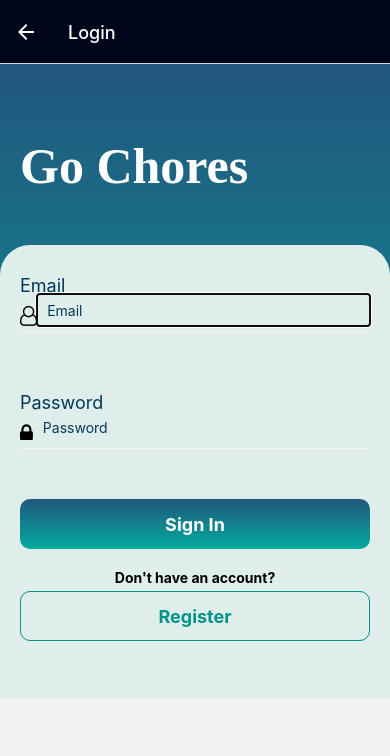
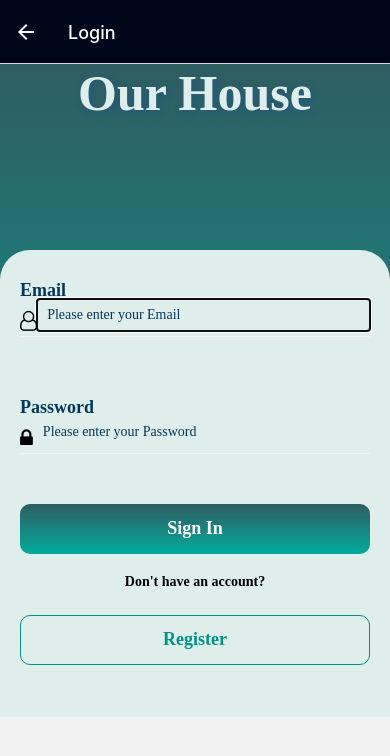
Before and after one commit to musaissa15/Project-split, a React Native app: screen /Login in a window 390 px wide. Shown: the top 756 px of the page. Built offline with nearby package versions, Linux system fonts and the light colour scheme; no server answers.

Commit message:
merge changes

```diff
--- /dev/null
+++ b/src/components/AddPointsModal.jsx
@@ -0,0 +1,83 @@
+import React, { useState } from "react";
+import { Alert, Modal, StyleSheet, Text, Pressable, View } from "react-native";
+
+const AddPointsModal = ({
+  setPointsModalVisible,
+  pointsModalVisible,
+  chore,
+  checked,
+}) => {
+  return (
+    <View style={styles.centeredView}>
+      <Modal
+        animationType="slide"
+        transparent={true}
+        visible={pointsModalVisible}
+        onRequestClose={() => {
+          Alert.alert("Modal has been closed.");
+          setPointsModalVisible(!pointsModalVisible);
+        }}
+      >
+        <View style={styles.centered}>
+          <View style={styles.modalView}>
+            <Text style={styles.modalTitle}>
+              You've just earnt {chore.difficulty * 4} points!
+            </Text>
+            <Pressable
+              style={[styles.button, styles.buttonClose]}
+              onPress={() => setPointsModalVisible(!pointsModalVisible)}
+            >
+              <Text style={styles.textStyle}>Hide</Text>
+            </Pressable>
+          </View>
+        </View>
+      </Modal>
+    </View>
+  );
+};
+
+export default AddPointsModal;
+
+const styles = StyleSheet.create({
+  centered: {
+    flex: 2,
+    justifyContent: "center",
+    alignItems: "center",
+    marginTop: 22,
+  },
+  modalView: {
+    margin: 20,
+    backgroundColor: "white",
+    borderRadius: 20,
+    padding: 35,
+    alignItems: "center",
+    shadowColor: "#000",
+    shadowOffset: {
+      width: 0,
+      height: 2,
+    },
+    shadowOpacity: 0.25,
+    shadowRadius: 4,
+    elevation: 5,
+  },
+  button: {
+    borderRadius: 20,
+    padding: 10,
+    marginHorizontal: 5,
+    elevation: 2,
+    width: 64,
+  },
+  buttonClose: {
+    backgroundColor: "#2F5D62",
+  },
+  textStyle: {
+    color: "white",
+    fontWeight: "bold",
+    textAlign: "center",
+  },
+  modalTitle: {
+    fontWeight: "bold",
+    fontSize: 16,
+    padding: 16,
+  },
+});
--- a/src/components/Modal.jsx
+++ b/src/components/Modal.jsx
@@ -41,12 +41,12 @@ const ChoreModal = ({
           setModalVisible(!modalVisible);
         }}
       >
-        <View style={styles.centeredView}>
+        <View style={styles.centered}>
           <View style={styles.modalView}>
             <Text style={styles.modalTitle}>{chore.chore_name}</Text>
             <Text style={styles.modalText}>{chore.description}</Text>
-            <Text style={styles.modalText}>{dueDate}</Text>
-            <Text style={styles.modalText}>{chore.difficulty} points</Text>
+            <Text style={styles.modalText}>Assigned to {chore.user_assigned} points</Text>
+            <Text style={styles.modalText}>Due on {dueDate}</Text>
 
             <View style={styles.buttonContainer}>
               <View style={styles.threeButtons}>
@@ -72,12 +72,12 @@ const ChoreModal = ({
 
               {confirmDelete ? (
                 <View style={styles.confirmButton}>
-                  <Text>Are you sure?</Text>
+                  <Text style={{padding: 16}}>Are you sure?</Text>
                   <Pressable
                     style={[
                       styles.button,
                       styles.buttonClose,
-                      styles.yesButton,
+                      {width: 64, margin: "auto"},
                     ]}
                     onPress={() => handleDelete()}
                     disabled={isDeleting}
@@ -97,8 +97,8 @@ const ChoreModal = ({
 export default ChoreModal;
 
 const styles = StyleSheet.create({
-  centeredView: {
-    flex: 1,
+  centered: {
+    flex: 2,
     justifyContent: "center",
     alignItems: "center",
     marginTop: 22,
@@ -123,13 +123,13 @@ const styles = StyleSheet.create({
   },
   threeButtons: {
     flexDirection: "row",
+    flexWrap: "nowrap",
   },
   button: {
     borderRadius: 20,
     padding: 10,
-    marginHorizontal: 5,
+    marginHorizontal: 10,
     elevation: 2,
-    width: 64,
   },
   buttonOpen: {
     backgroundColor: "#F194FF",
@@ -138,16 +138,22 @@ const styles = StyleSheet.create({
     backgroundColor: "#2F5D62",
   },
   confirmButton: {
+    flex: 3,
     flexDirection: "column",
     textAlign: "center",
+    justifyContent: "center",
   },
   textStyle: {
     color: "white",
     fontWeight: "bold",
     textAlign: "center",
   },
+  modalTitle: {
+    fontWeight: "bold",
+    fontSize: 24,
+  },
   modalText: {
-    marginBottom: 15,
+    margin: 8,
     textAlign: "center",
   },
 });
--- a/src/screens/ChoreCard.jsx
+++ b/src/screens/ChoreCard.jsx
@@ -1,22 +1,39 @@
 import { View, Text, StyleSheet } from "react-native";
 import React from "react";
 import { Button, Card, Checkbox, List, Pressable } from "react-native-paper";
-import { patchChoreIsCompleted } from "../utils/api";
+import { patchChoreIsCompleted, patchUserPoints } from "../utils/api";
 import ChoreModal from "../components/Modal";
 import { SafeAreaView } from "react-native-safe-area-context";
-// import DeleteModal from "../components/DeleteModal";
+import CurrentUserContext from "../contexts/CurrentUserContext";
+import AddPointsModal from "../components/AddPointsModal";
 
 const ChoreCard = ({ chore, householdChores, setHouseholdChores }) => {
   const [checked, setChecked] = React.useState(chore.is_completed);
   const [modalVisible, setModalVisible] = React.useState(false);
+  const [pointsModalVisible, setPointsModalVisible] = React.useState(false);
+  const userId = React.useContext(CurrentUserContext);
 
   const handleCheckbox = () => {
+    setChecked(!checked);
     patchChoreIsCompleted(chore.chore_id, checked);
-    setChecked(!checked);
+    patchUserPoints(userId.uid, chore.difficulty);
+    setPointsModalVisible(true);
   };
 
+  // useEffect(() => {
+
+  // }, [])
+
   return (
-    <SafeAreaView style={styles.container}>
+    <SafeAreaView style={styles.page}>
+      {checked ? (
+        <AddPointsModal
+          pointsModalVisible={pointsModalVisible}
+          setPointsModalVisible={setPointsModalVisible}
+          chore={chore}
+          checked={checked}
+        />
+      ) : null}
       <ChoreModal
         modalVisible={modalVisible}
         setModalVisible={setModalVisible}
@@ -24,8 +41,9 @@ const ChoreCard = ({ chore, householdChores, setHouseholdChores }) => {
         householdChores={householdChores}
         setHouseholdChores={setHouseholdChores}
       />
+      <View style={styles.container}>
         <Card style={styles.choreCard}>
-        <Card.Content style={styles.cardContent}>
+          <Card.Content style={{padding: 0 }}>
             <List.Item
               title={chore.chore_name}
               description={chore.description}
@@ -35,12 +53,16 @@ const ChoreCard = ({ chore, householdChores, setHouseholdChores }) => {
                     status={checked ? "checked" : "unchecked"}
                     onPress={handleCheckbox}
                     style={styles.checkbox}
-              /></View>
+                  />
+                </View>
               )}
-            style={styles.list}
+              style={{paddingHorizontal: 16, margin: 0}}
               right={(props) => (
                 <View style={styles.buttonView}>
-                <Button style={styles.button}onPress={() => setModalVisible(true)}>
+                  <Button
+                    style={styles.button}
+                    onPress={() => setModalVisible(true)}
+                  >
                     <List.Icon
                       {...props}
                       icon="information"
@@ -52,6 +74,7 @@ const ChoreCard = ({ chore, householdChores, setHouseholdChores }) => {
             />
           </Card.Content>
         </Card>
+      </View>
     </SafeAreaView>
   );
 };
@@ -60,34 +83,28 @@ export default ChoreCard;
 
 const styles = StyleSheet.create({
   container: {
-    flex: 1,
+    flex: 3,
     marginHorizontal: 16,
-    // marginTop: 16,
+    marginTop: 16,
     alignItems: "center",
     justifyContent: "center",
   },
-
   choreCard: {
     width: "100%", //p and m 0 - no difference
-
   },
-  cardContent: {
-     // paand m - no differencec
-  },
-  list: {
-    padding: 0,
-    margin: 0,
-  },
+  // cardContent: {
+  //   padding: 0,
+  //   margin: 0,
+  //   borderWidth: 3,
+  //   borderColor: "black",
+  // },
+  // list: {
+  //   padding: 0,
+  //   margin: 0,
+  //   borderWidth: 3,
+  //   borderColor: "black",
+  // },
   checkbox: {
     justifyContent: "space-around",
   },
-  // info: {
-  //   padding: 0,
-  //   margin: 0,
-  // },
-  // button: {
-  //   padding: 0,
-  //   margin: 0,
-  //   alignSelf: "right",
-  // }
 });
--- a/src/screens/Login.jsx
+++ b/src/screens/Login.jsx
@@ -19,6 +19,9 @@ import { useTheme } from 'react-native-paper';
 import { auth } from '../../firebase-config';
 import { signInWithEmailAndPassword } from 'firebase/auth';
 import { LinearGradient } from 'expo-linear-gradient';
+import { useFonts, Poppins_400Regular,
+  Poppins_400Regular_Italic,
+  Poppins_500Medium, } from "@expo-google-fonts/poppins";
 
 
 
@@ -45,11 +48,11 @@ const Login = ({ navigation }) => {
 
   return (
     <KeyboardAvoidingView>
-      <LinearGradient colors={["#22577E", "#01ab9d"]}
+      <LinearGradient colors={["#2F5D62", "#01ab9d"]}
       style={styles.container}>
 
     <View style={styles.header}>
-      <Text style={styles.text_header}>Go Chores</Text>
+      <Text style={styles.text_header}>Our House</Text>
     </View>
     <View style={styles.footer}>
       <Text style={styles.text_footer}>Email </Text>
@@ -61,7 +64,7 @@ const Login = ({ navigation }) => {
       />
       <TextInput
           style={styles.textInput}
-          placeholder="Email"
+          placeholder="Please enter your Email"
           autoFocus
           autoCapitalize="none"
           value={email}
@@ -78,7 +81,7 @@ const Login = ({ navigation }) => {
       />
      <TextInput
           style={styles.textInput}
-          placeholder="Password"
+          placeholder="Please enter your Password"
           secureTextEntry={true}
           autoCapitalize="none"
           value={password}
@@ -89,7 +92,7 @@ const Login = ({ navigation }) => {
 <View style={styles.button}>
 
 <LinearGradient
-colors={["#22577E", "#01ab9d"]}
+colors={["#2F5D62", "#01ab9d"]}
 style={styles.signIn}>
     <TouchableOpacity
     onPress={signIn}>
@@ -121,7 +124,6 @@ style={styles.signIn}>
 <View style={{ height: 100 }} />
       </View>
       </LinearGradient>
-
 </KeyboardAvoidingView>
 
 
@@ -144,6 +146,8 @@ const styles = StyleSheet.create({
       justifyContent: 'flex-end',
       paddingHorizontal: 20,
       paddingBottom: 50,
+      fontFamily: "Poppins_400Regular",
+
 
   },
   footer: {
@@ -152,63 +156,88 @@ const styles = StyleSheet.create({
       borderTopLeftRadius: 30,
       borderTopRightRadius: 30,
       paddingHorizontal: 20,
-      paddingVertical: 30
+      paddingVertical: 30,
+      fontFamily: "Poppins_400Regular",
   },
+
   text_header: {
-      color: '#fff',
-      fontWeight: 'bold',
-      fontSize: 50,
-      fontFamily: "Poppins",
+    flexDirection: "row",
+    justifyContent: "center",
+    color: "#DFEEEA",
+    fontWeight: 'bold',
+    fontSize: 50,
+    fontFamily: "Poppins_400Regular",
+    flex: 3,
+    textShadowOffset: {
+      height: 2,
+      width: 2,
+    },
+    textShadowColor: "#22577E",
+    textShadowRadius: 7,
+    textAlign: "center",
+
   },
+
+
   text_footer: {
       color: '#05375a',
-      fontSize: 18
+      fontSize: 18,
+      fontWeight: 'bold',
+      fontFamily: "Poppins_400Regular",
   },
   action: {
       flexDirection: 'row',
       marginTop: 10,
       borderBottomWidth: 1,
       borderBottomColor: '#f2f2f2',
-      paddingBottom: 5
+      paddingBottom: 5,
+      fontFamily: "Poppins_400Regular",
   },
   actionError: {
       flexDirection: 'row',
       marginTop: 10,
       borderBottomWidth: 1,
       borderBottomColor: '#FF0000',
-      paddingBottom: 5
+      paddingBottom: 5,
+      fontFamily: "Poppins_400Regular",
   },
   textInput: {
       flex: 1,
       marginTop: Platform.OS === 'ios' ? 0 : -12,
       paddingLeft: 10,
       color: '#05375a',
+      fontFamily: "Poppins_400Regular",
   },
   errorMsg: {
       color: '#FF0000',
       fontSize: 14,
+      fontFamily: "Poppins_400Regular",
   },
   button: {
     alignItems: 'center',
-    marginTop: 50
+    marginTop: 50,
+    fontFamily: "Poppins_400Regular",
 },
 signIn: {
     width: '100%',
     height: 50,
     justifyContent: 'center',
     alignItems: 'center',
-    borderRadius: 10
+    borderRadius: 10,
+    fontFamily: "Poppins_400Regular",
 },
 textSign: {
     fontSize: 18,
     fontWeight: 'bold',
     alignItems: "center",
     justifyContent: 'center',
+    fontFamily: "Poppins_400Regular",
 },
 registerMessage: {
   marginTop: 20,
-  marginBottom: -10,
+  marginBottom: 10,
   fontWeight: 'bold',
+  fontFamily: "Poppins_400Regular",
 },
 
 
--- a/src/screens/Registration.jsx
+++ b/src/screens/Registration.jsx
@@ -20,6 +20,12 @@ import { useTheme } from 'react-native-paper';
 import { createUserWithEmailAndPassword } from "firebase/auth";
 import { auth } from "../../firebase-config";
 import { postAuthUser } from "../utils/api";
+import { useFonts, Poppins_400Regular,
+  Poppins_400Regular_Italic,
+  Poppins_500Medium, } from "@expo-google-fonts/poppins";
+
+
+
 
 
 const Registration = ({navigation}) => {
@@ -52,7 +58,7 @@ useLayoutEffect(() => {
 
   return (
     <KeyboardAvoidingView>
-      <LinearGradient colors={["#22577E", "#01ab9d"]}
+      <LinearGradient colors={["#2F5D62", "#01ab9d"]}
       style={styles.container}>
         <View style={styles.header}>
         <Text style={styles.text_header}>Create an account</Text>
@@ -68,7 +74,7 @@ useLayoutEffect(() => {
       />
        <TextInput
           style={styles.textInput}
-          placeholder="Email"
+          placeholder="Please enter your Email"
           autoFocus
           autoCapitalize="none"
           value={registerEmail}
@@ -85,7 +91,7 @@ useLayoutEffect(() => {
       />
      <TextInput
           style={styles.textInput}
-          placeholder="Password"
+          placeholder="Please enter your Password"
           secureTextEntry={true}
           autoCapitalize="none"
           value={registerPassword}
@@ -128,6 +134,7 @@ const styles = StyleSheet.create({
     justifyContent: 'flex-end',
     paddingHorizontal: 20,
     paddingBottom: 50,
+    fontFamily: "Poppins_400Regular",
 
 },
 footer: {
@@ -139,14 +146,30 @@ footer: {
     paddingVertical: 30
 },
 text_header: {
-    color: '#fff',
-    fontWeight: 'bold',
-    fontSize: 50,
-    fontFamily: "Poppins",
+  flexDirection: "row",
+  justifyContent: "center",
+  color: "#DFEEEA",
+  fontWeight: 'bold',
+  fontSize: 50,
+  fontFamily: "Poppins_400Regular",
+  flex: 1,
+  textShadowOffset: {
+    height: 2,
+    width: 2,
+  },
+  textShadowColor: "#22577E",
+  textShadowRadius: 7,
+  textAlign: "center",
+
 },
+
+
+
 text_footer: {
     color: '#05375a',
-    fontSize: 18
+    fontSize: 18,
+    fontWeight: 'bold',
+    fontFamily: "Poppins_400Regular",
 },
 action: {
     flexDirection: 'row',
@@ -167,10 +190,12 @@ textInput: {
     marginTop: Platform.OS === 'ios' ? 0 : -12,
     paddingLeft: 10,
     color: '#05375a',
+    fontFamily: "Poppins_400Regular",
 },
 errorMsg: {
     color: '#FF0000',
     fontSize: 14,
+    fontFamily: "Poppins_400Regular",
 },
 button: {
   alignItems: 'center',
@@ -181,20 +206,21 @@ signIn: {
   height: 50,
   justifyContent: 'center',
   alignItems: 'center',
-  borderRadius: 10
+  borderRadius: 10,
+  fontFamily: "Poppins_400Regular",
 },
 textSign: {
   fontSize: 18,
   fontWeight: 'bold',
   alignItems: "center",
   justifyContent: 'center',
+  fontFamily: "Poppins_400Regular",
 },
 registerMessage: {
 marginTop: 20,
 marginBottom: -10,
 fontWeight: 'bold',
+fontFamily: "Poppins_400Regular",
 },
 
-
-
 })
--- a/src/screens/SetupProfile.jsx
+++ b/src/screens/SetupProfile.jsx
@@ -20,6 +20,12 @@ import * as Animatable from "react-native-animatable";
 import FontAwesome from "react-native-vector-icons/FontAwesome";
 import Feather from "react-native-vector-icons/Feather";
 import { useTheme } from "react-native-paper";
+import { useFonts, Poppins_400Regular,
+  Poppins_400Regular_Italic,
+  Poppins_500Medium, } from "@expo-google-fonts/poppins";
+
+
+
 
 const SetupProfile = ({ navigation }) => {
   const [firstname, setFirstname] = useState("");
@@ -97,18 +103,18 @@ const SetupProfile = ({ navigation }) => {
 
   return (
     <KeyboardAvoidingView>
-      <LinearGradient colors={["#22577E", "#01ab9d"]} style={styles.container}>
+      <LinearGradient colors={["#2F5D62", "#01ab9d"]} style={styles.container}>
         <View style={styles.header}>
           <Text style={styles.text_header}>Set up your Profile</Text>
         </View>
 
         <View style={styles.footer}>
-          <Text style={styles.text_footer}>FIRSTNAME </Text>
+          <Text style={styles.text_footer}></Text>
           <View style={styles.action}>
             <FontAwesome name="user-o" color={colors.text} size={20} />
             <TextInput
               style={styles.textInput}
-              placeholder="Please ENTER your FIRSTNAME"
+              placeholder="FIRSTNAME"
               autoFocus
               autoCapitalize="none"
               value={firstname}
@@ -116,12 +122,12 @@ const SetupProfile = ({ navigation }) => {
             />
           </View>
 
-          <Text style={[styles.text_footer, { marginTop: 60 }]}>SURNAME </Text>
+          <Text style={[styles.text_footer, { marginTop: 60 }]}></Text>
           <View style={styles.action}>
             <FontAwesome name="user" color={colors.text} size={20} />
             <TextInput
               style={styles.textInput}
-              placeholder="Please ENTER your SURNAME"
+              placeholder="SURNAME"
               autoFocus
               autoCapitalize="none"
               value={surname}
@@ -129,12 +135,12 @@ const SetupProfile = ({ navigation }) => {
             />
           </View>
 
-          <Text style={[styles.text_footer, { marginTop: 60 }]}>USERNAME</Text>
+          <Text style={[styles.text_footer, { marginTop: 60 }]}></Text>
           <View style={styles.action}>
             <FontAwesome name="id-badge" color={colors.text} size={20} />
             <TextInput
               style={styles.textInput}
-              placeholder="Please ENTER your USERNAME"
+              placeholder="USERNAME"
               autoFocus
               autoCapitalize="none"
               value={username}
@@ -143,7 +149,7 @@ const SetupProfile = ({ navigation }) => {
           </View>
 
           <Text style={[styles.text_footer, { marginTop: 60 }]}>
-            SELECT A PROFILE PHOTO
+            PROFILE PHOTO
           </Text>
           <View style={styles.action}>
             <DropDownPicker
@@ -160,7 +166,7 @@ const SetupProfile = ({ navigation }) => {
 
           <View style={styles.button}></View>
 
-          <LinearGradient colors={["#22577E", "#01ab9d"]} style={styles.signIn}>
+          <LinearGradient colors={["#2F5D62", "#01ab9d"]} style={styles.signIn}>
             <TouchableOpacity onPress={updateUser}>
               <Text
                 style={[
@@ -191,6 +197,7 @@ const styles = StyleSheet.create({
     justifyContent: "flex-end",
     paddingHorizontal: 20,
     paddingBottom: 50,
+    fontFamily: "Poppins_400Regular",
   },
   footer: {
     flex: 3,
@@ -199,16 +206,32 @@ const styles = StyleSheet.create({
     borderTopRightRadius: 30,
     paddingHorizontal: 20,
     paddingVertical: 30,
+    fontFamily: "Poppins_400Regular",
   },
   text_header: {
-    color: "#fff",
-    fontWeight: "bold",
+    flexDirection: "row",
+    justifyContent: "center",
+    color: "#DFEEEA",
     fontSize: 50,
-    fontFamily: "Poppins",
+    fontWeight: 'bold',
+    fontFamily: "Poppins_400Regular",
+    flex: 1,
+    textShadowOffset: {
+      height: 2,
+      width: 2,
+    },
+    textShadowColor: "#22577E",
+    textShadowRadius: 7,
+    textAlign: "center",
+
   },
+
+
   text_footer: {
     color: "#05375a",
     fontSize: 18,
+    fontFamily: "Poppins_400Regular",
+    fontWeight: 'bold',
   },
   action: {
     flexDirection: "row",
@@ -216,6 +239,7 @@ const styles = StyleSheet.create({
     borderBottomWidth: 1,
     borderBottomColor: "#f2f2f2",
     paddingBottom: 5,
+    fontFamily: "Poppins_400Regular",
   },
   actionError: {
     flexDirection: "row",
@@ -223,20 +247,24 @@ const styles = StyleSheet.create({
     borderBottomWidth: 1,
     borderBottomColor: "#FF0000",
     paddingBottom: 5,
+    fontFamily: "Poppins_400Regular",
   },
   textInput: {
     flex: 1,
     marginTop: Platform.OS === "ios" ? 0 : -12,
     paddingLeft: 10,
     color: "#05375a",
+    fontFamily: "Poppins_400Regular",
   },
   errorMsg: {
     color: "#FF0000",
     fontSize: 14,
+    fontFamily: "Poppins_400Regular",
   },
   button: {
     alignItems: "center",
     marginTop: 300,
+    fontFamily: "Poppins_400Regular",
   },
   signIn: {
     width: "100%",
@@ -244,11 +272,13 @@ const styles = StyleSheet.create({
     justifyContent: "center",
     alignItems: "center",
     borderRadius: 10,
+    fontFamily: "Poppins_400Regular",
   },
   textSign: {
     fontSize: 18,
     fontWeight: "bold",
     alignItems: "center",
     justifyContent: "center",
+    fontFamily: "Poppins_400Regular",
   },
 });
--- a/src/screens/WelcomeScreen.jsx
+++ b/src/screens/WelcomeScreen.jsx
@@ -1,5 +1,3 @@
-
-
 import {
   StyleSheet,
   Text,
@@ -18,6 +16,9 @@ import MaterialIcons from 'react-native-vector-icons/MaterialIcons';
 import { useTheme } from '@react-navigation/native';
 import { StatusBar } from "expo-status-bar";
 import { LinearGradient } from 'expo-linear-gradient';
+import { useFonts, Poppins_400Regular,
+  Poppins_400Regular_Italic,
+  Poppins_500Medium, } from "@expo-google-fonts/poppins";
 
 
 
@@ -26,7 +27,7 @@ const WelcomeScreen = ({ navigation }) => {
   return (
 
     <LinearGradient
-        colors={["#22577E", "#01ab9d"]}
+        colors={["#2F5D62", "#01ab9d"]}
         style={styles.container}
        >
        <View style={styles.header}>
@@ -40,11 +41,12 @@ const WelcomeScreen = ({ navigation }) => {
 
 
 <View style={styles.footer}>
-<Text style={styles.title}>Welcome to Go Chores</Text>
+<Text style={styles.title}>Welcome to</Text>
+<Text style={styles.subtitle}>Our House</Text>
 
 <TouchableOpacity onPress={() => navigation.navigate("Login")}>
  <LinearGradient
- colors={["#22577E", "#01ab9d"]}
+ colors={["#2F5D62", "#01ab9d"]}
  style={styles.signIn}
  >
   <Text style={styles.textSign}>Get Started</Text>
@@ -67,7 +69,7 @@ export default WelcomeScreen;
 
 
 const {height} = Dimensions.get("screen");
-const height_logo = height * 0.28;
+const height_logo = height * 0.48;
 
 
 
@@ -96,16 +98,31 @@ logo: {
 },
 title: {
   color: 'black',
-  fontSize: 30,
-  fontWeight: 'bold',
-  fontFamily: "Poppins",
+  fontSize: 50,
+  fontFamily: "Poppins_400Regular",
   flex: 1,
 },
 
+subtitle: {
+  flexDirection: "row",
+  justifyContent: "center",
+  color: 'black',
+  fontSize: 60,
+  fontWeight: 'bold',
+  fontFamily: "Poppins_400Regular",
+  flex: 6,
+  textShadowOffset: {
+    height: 2,
+    width: 2,
+  },
+  textShadowColor: "#22577E",
+  textShadowRadius: 7,
+  textAlign: "center",
+
+},
 textSign: {
   color: 'white',
   fontWeight: 'bold',
-
       justifyContent: 'center',
       alignItems: 'center',
 },
```
Also changed, not shown: src/utils/api.js (+13 -0 lines), 1 other file (tests, documents, lock files or other folders). Lines whose indentation alone changed are shown as unchanged.
